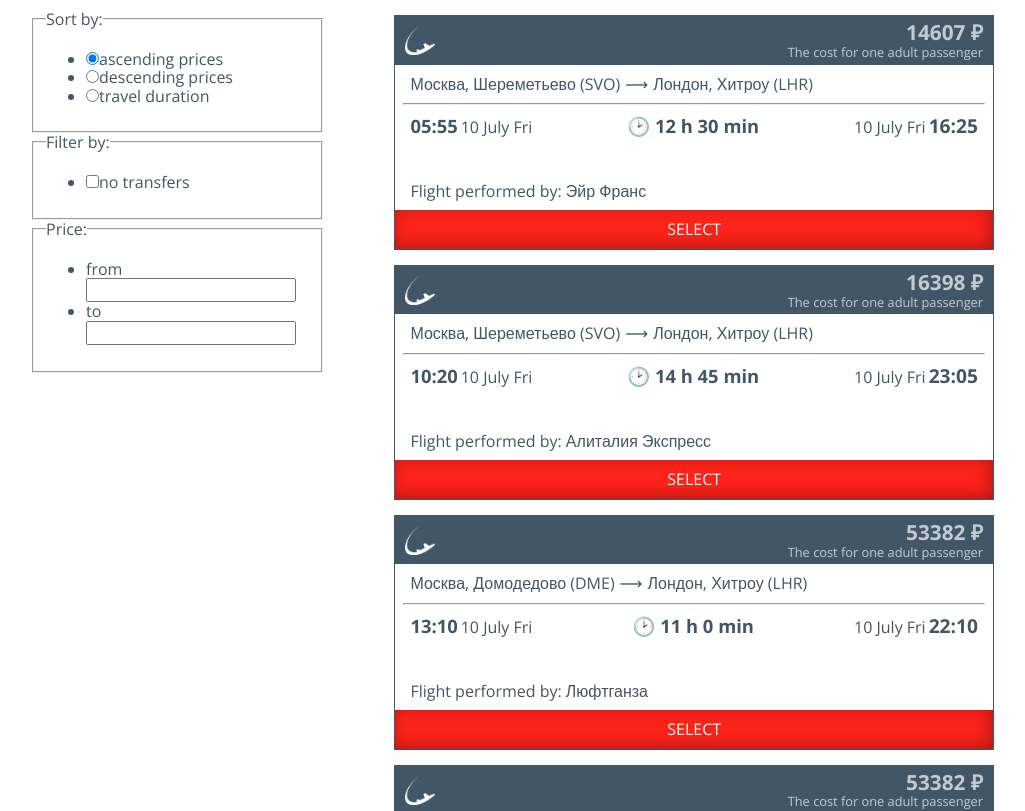
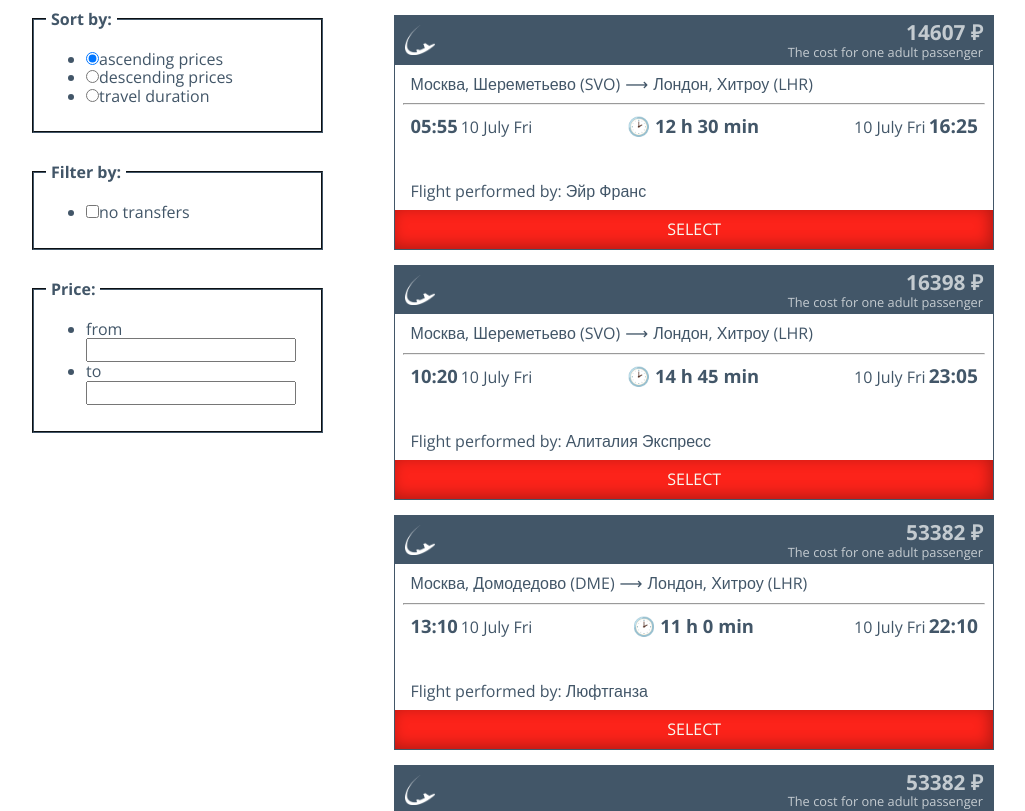
Before and after one commit to it-amalker/test-task-gridnine-systems, a React app: page / in a window 1280 px wide. Shown: the top 811 px of the page, without its empty margins (118-1143 px from the left). Built offline with nearby package versions, Linux system fonts and the light colour scheme.

Commit message:
add sort styles

```diff
--- a/src/styles/style.css
+++ b/src/styles/style.css
@@ -4,7 +4,6 @@
 
 body {
   font-family: 'Open Sans', sans-serif;
-
   color: #425668;
 }
 
@@ -18,10 +17,12 @@ body {
 
 .sort-aside {
   width: 30%;
+  min-width: 240px;
 }
 
 .flight-cards-wrapper {
   width: 65%;
+  min-width: 540px;
 }
 
 .flight-cards {
@@ -160,3 +161,57 @@ body {
   background-color: #a8120c;
   font-weight: bold;
 }
+
+.sort-field,
+.filter-field,
+.filter-price-field {
+  margin-bottom: 30px;
+  border-color: #425668;
+}
+
+.sort-field-title,
+.filter-field-title,
+.filter-price-field-title {
+  padding: 0 5px;
+  font-weight: bold;
+}
+
+.sort-list,
+.filter-list,
+.filter-price-list {
+  display: flex;
+  flex-wrap: wrap;
+  align-items: center;
+  margin: 0;
+  margin: 0.9rem 0;
+  padding: 0;
+  list-style: none;
+}
+
+.sort-item,
+.filter-item,
+.filter-price-item {
+  width: 100%;
+  margin-bottom: 5px;
+}
+
+.sort-radio,
+.filter-checkbox {
+  margin-right: 5px;
+}
+
+.filter-price-label {
+  display: flex;
+  justify-content: flex-end;
+}
+
+.filter-price-input {
+  width: 75%;
+  margin-left: 10px;
+}
+
+.empty-results {
+  text-align: center;
+  font-size: 1.2rem;
+  font-weight: bold;
+}
```
